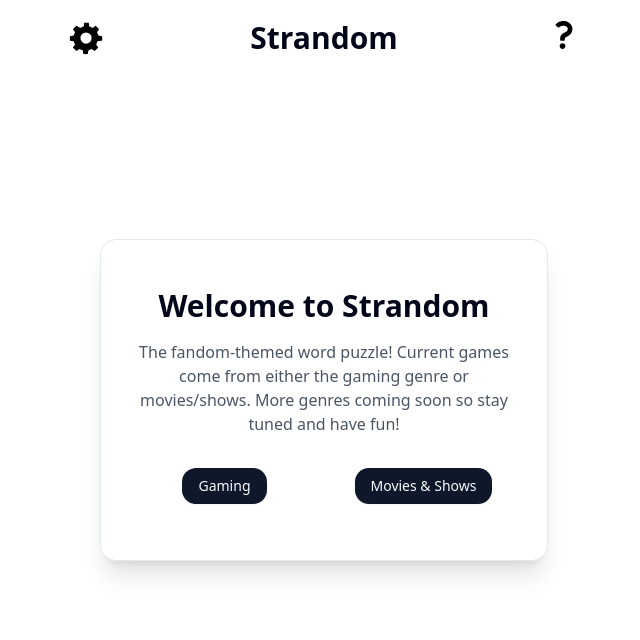
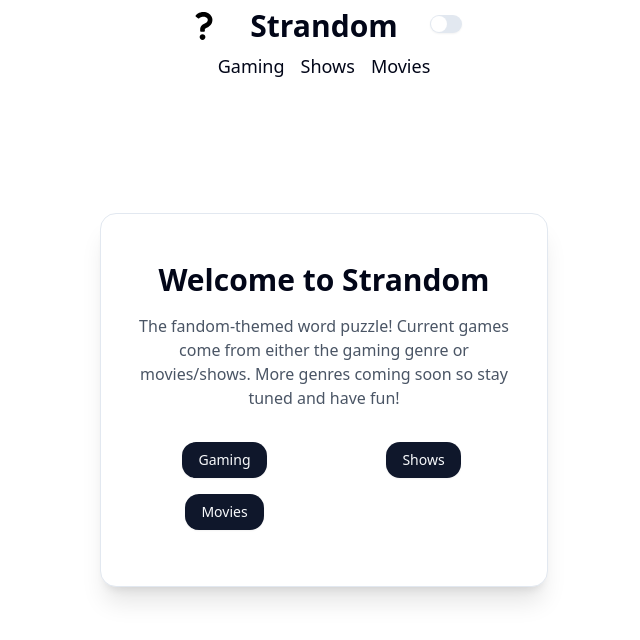
Before and after one commit to Coacoabro/strandom, a Next.js app: page / in a window 1280 px wide. Shown: the top 640 px of the page, without its empty margins (316-956 px from the left). Built offline with nearby package versions, Linux system fonts and the light colour scheme.

Commit message:
Finished UI changes for MVP

```diff
--- a/src/components/DarkMode.js
+++ b/src/components/DarkMode.js
@@ -1,6 +1,7 @@
 import { useTheme } from "next-themes"
 import { useEffect, useState } from "react"
 import { Switch } from "@/components/ui/switch";
+import { Tooltip, TooltipContent, TooltipTrigger } from "@/components/ui/tooltip"
 
 
 export default function DarkMode( {isAbsolute} ) {
@@ -18,12 +19,17 @@ export default function DarkMode( {isAbsolute} ) {
 
     return(
         <div className={`${isAbsolute ? "absolute" : ""} flex items-center sm:justify-start gap-3 ml-6 sm:ml-0 scale-125 sm:scale-100`}>
-            <Switch
-                checked={isDark}
-                onCheckedChange={(checked) => setTheme(checked ? 'dark' : 'light')}
-                aria-label="Toggle theme"
-            />
-            Mode: {isDark ? "Dark" : "Light"}
+            <Tooltip>
+                <TooltipTrigger>
+                    <Switch
+                        checked={isDark}
+                        onCheckedChange={(checked) => setTheme(checked ? 'dark' : 'light')}
+                        aria-label="Toggle theme"
+                    />
+                    <p className="sm:hidden">Mode: {isDark ? "Dark" : "Light"}</p>
+                </TooltipTrigger>
+                <TooltipContent className="text-lg">Mode: {isDark ? "Dark" : "Light"}</TooltipContent>
+            </Tooltip>
         </div>
     )
 }
--- a/src/components/DropDown.js
+++ b/src/components/DropDown.js
@@ -40,7 +40,8 @@ export default function DropdownMenuCheckboxes() {
                     <DropdownMenuPortal>
                         <DropdownMenuSubContent>
                             <DropdownMenuItem><Link href="/gaming/game">Gaming</Link></DropdownMenuItem>
-                            <DropdownMenuItem><Link href="/screen/game">Movies & Shows</Link></DropdownMenuItem>
+                            <DropdownMenuItem><Link href="/shows/game">Shows</Link></DropdownMenuItem>
+                            <DropdownMenuItem><Link href="/movies/game">Movies</Link></DropdownMenuItem>
                         </DropdownMenuSubContent>
                     </DropdownMenuPortal>
                 </DropdownMenuSub>
--- a/src/components/Game/LetterTile.js
+++ b/src/components/Game/LetterTile.js
@@ -22,21 +22,19 @@ export default function LetterTile( { letter, row, col, onClick, isSelected, isF
         <div className="relative text-center w-full h-full transition-all transition-colors duration-200">
             <motion.button
                 whileTap={{ scale: 0.95 }}
-                animate={{
-                    backgroundColor: isSelected ? "#60A5FA"  // blue-400
-                    : isFound ? "#86EFAC"  // green-300
-                    : "rgba(0,0,0,0)",
-                    scale: isSelected ? 1.05 : 1,
-                }}
+                animate={{ scale: isSelected ? 1.05 : 1 }}
                 transition={sharedSpring}
                 data-row={row}
                 data-col={col}
                 variant="ghost"
-                className={`relative z-30 pb-0.5 rounded-full leading-none select-none w-12 h-12 text-3xl font-bold
-                    ${isSelected ? "text-black hover:text-black font-bold"
-                        : isFound ? "text-black hover:text-black font-bold"
+                className={`
+                    relative z-30 pb-0.5 rounded-full leading-none select-none
+                    w-12 h-12 text-3xl font-bold
+                    ${isSelected ? "bg-blue-400 text-black font-bold"
+                        : isFound ? "bg-green-300 text-black font-bold"
                         : isHinted ? "text-blue-400 dark:text-blue-500"
-                        : ""} `}
+                        : ""}
+                `}
                 onClick={!isDragging ? onClick : undefined}
                 onPointerDown={onPointerDown}
                 onPointerEnter={onPointerEnter}
@@ -47,19 +45,11 @@ export default function LetterTile( { letter, row, col, onClick, isSelected, isF
 
 
             {foundConnectTo && (
-                <motion.div
-                    className={cn(connectorClass(foundConnectTo, isFound, true))}
-                    animate={{ opacity: 1, scale: 1 }}
-                    transition={connectorSpring}
-                />
+                <div className={cn(connectorClass(foundConnectTo, isFound, true))} />
             )}
 
             {connectTo && (
-                <motion.div
-                    className={cn(connectorClass(connectTo, false, false))}
-                    animate={{ opacity: 1, scale: 1 }}
-                    transition={connectorSpring}
-                />
+                <div className={cn(connectorClass(connectTo, false, false))} />
             )}
 
 
@@ -70,13 +60,13 @@ export default function LetterTile( { letter, row, col, onClick, isSelected, isF
 
 function connectorClass(dir, isFound, above) {
     const base = above ? "absolute z-0" : "absolute z-10"
-    let color = isFound ? "bg-green-300" : "bg-[#60A5FA]"
+    let color = isFound ? "bg-green-300" : "bg-blue-400"
 
     switch (dir) {
         case "right":
-            return `${base} ${color} top-[65%] w-7 h-4 left-1/6 -translate-x-full -translate-y-full`;
+            return `${base} ${color} top-[65%] w-6 h-4 left-1/6 -translate-x-full -translate-y-full`;
         case "left":
-            return `${base} ${color} top-[65%] w-7 h-4 left-[74%] -translate-y-full`;
+            return `${base} ${color} top-[65%] w-6 h-4 left-[80%] -translate-y-full`;
         case "down":
             return `${base} ${color} w-4 h-6 right-[37%] -top-[40%]`;
         case "up":
--- a/src/components/HowToPlay/HowToPlay.js
+++ b/src/components/HowToPlay/HowToPlay.js
@@ -12,9 +12,7 @@ export default function HowToPlay(){
     return(
         <Dialog open={open} onOpenChange={setOpen}>
             <DialogTrigger asChild>
-                <Button variant="ghost">
-                    <img src="/questionmark.svg" className="w-7 dark:invert"/>
-                </Button>
+                <img src="/questionmark.svg" className="w-7 dark:invert hover:scale-110 transition-all duration-300"/>
             </DialogTrigger>
             <DialogContent className="max-w-lg">
                 <DialogHeader className="text-2xl font-bold">
--- a/src/components/Layout.js
+++ b/src/components/Layout.js
@@ -126,25 +126,30 @@ export default function Layout( {children} ) {
           {/* DESKTOP */}
           <div className="hidden sm:block">
             <div className="fixed top-0 left-0 w-full z-50">
-              <div className="flex justify-center items-end max-w-xl mx-auto h-14">
-                  <div className="w-1/4 lg:w-1/6 flex justify-center text-3xl font-bold">
-                    <DropDown />
-                  </div>
-                  <div className="w-1/2 lg:w-2/3 flex justify-center text-3xl font-bold">
-                    <Link className="hover:scale-110 transition-all duration-400" href="/">
-                      Strandom
-                    </Link>
-                  </div>
-                  <div className="w-1/4 lg:w-1/6 flex justify-center text-3xl font-bold hover:scale-110 transition-all duration-400">
-                    <Tooltip>
+              <div className="flex justify-center p-2">
+                <div className="flex justify-end px-8 text-3xl font-bold w-1/4">
+                  <Tooltip>
+                    <TooltipTrigger>
+                      <HowToPlay />
+                    </TooltipTrigger>
+                    <TooltipContent className="text-lg">How to Play</TooltipContent>
+                  </Tooltip>
+                </div>
+                <Link className="hover:scale-110 transition-all duration-400 text-3xl font-bold flex justify-center" href="/">
+                  Strandom
+                </Link>
+                <div className="flex justify-start px-8 w-1/4">
+                  {/* <DropDown /> */}
+                  <DarkMode />
+                </div>
+              </div>
 
-                      <TooltipTrigger>
-                        <HowToPlay />
-                      </TooltipTrigger>
+              <div className="flex justify-center items-end max-w-xl mx-auto gap-4 text-lg">
 
-                      <TooltipContent className="text-lg">How to Play</TooltipContent>
-                    </Tooltip>
-                  </div>
+                <Link href="/gaming/game" className="hover:underline">Gaming</Link>
+                <Link href="/shows/game" className="hover:underline">Shows</Link>
+                <Link href="/movies/game" className="hover:underline">Movies</Link>
+
               </div>
             </div>
 
--- a/src/pages/[genre]/game.js
+++ b/src/pages/[genre]/game.js
@@ -30,28 +30,28 @@ export default function Game( {genre} ) {
     const [selected, setSelected] = useState([]);
     const [foundWords, setFoundWords] = useState(() => {
         if (typeof window !== "undefined") {
-            const saved = localStorage.getItem("foundWords");
+            const saved = localStorage.getItem(`${genre}_foundWords`);
             return saved ? JSON.parse(saved) : [];
         }
         return [];
     });
     const [hintedWords, setHintedWords] = useState(() => {
         if (typeof window !== "undefined") {
-            const saved = localStorage.getItem("hintedWords");
+            const saved = localStorage.getItem(`${genre}_hintedWords`);
             return saved ? saved.split(",") : [];
         }
         return [];
     })
     const [results, setResults] = useState(() => {
         if (typeof window !== "undefined") {
-            const saved = localStorage.getItem("results");
+            const saved = localStorage.getItem(`${genre}_results`);
             return saved ? saved.split(",") : [];
         }
         return [];
     });
     const [goldAmount, setGoldAmount] = useState(() => {
         if (typeof window !== "undefined") {
-            const saved = localStorage.getItem("gold");
+            const saved = localStorage.getItem(`${genre}_gold`);
             return saved ? Number(saved) : 0
         }
         return 0;
@@ -117,13 +117,13 @@ export default function Game( {genre} ) {
     // SAVE PROGRESS
     useEffect(() => {
         if(gameWon) {
-            localStorage.setItem("gameWon", true)
+            localStorage.setItem(`${genre}_gameWon`, true)
         }
 
-        localStorage.setItem("foundWords", JSON.stringify(foundWords))
-        localStorage.setItem("results", results.join(","))
-        localStorage.setItem("hintedWords", hintedWords.join(","))
-        localStorage.setItem("gold", goldAmount)
+        localStorage.setItem(`${genre}_foundWords`, JSON.stringify(foundWords))
+        localStorage.setItem(`${genre}_results`, results.join(","))
+        localStorage.setItem(`${genre}_hintedWords`, hintedWords.join(","))
+        localStorage.setItem(`${genre}_gold`, goldAmount)
 
     }, [foundWords, gameWon, results, goldAmount, hintedWords])
 
@@ -426,9 +426,10 @@ export default function Game( {genre} ) {
 
                     {/* <Button
                         onClick={() => {
-                            localStorage.removeItem("foundWords")
-                            localStorage.removeItem("results")
-                            localStorage.removeItem("resultsDrawerShown")
+                            localStorage.removeItem(`${genre}_foundWords`)
+                            localStorage.removeItem(`${genre}_results`)
+                            localStorage.removeItem(`${genre}_hintedWords`)
+                            localStorage.removeItem(`${genre}_gameWon`)
                             setFoundWords([])
                             setGuessedWords([])
                             setHintedWords([])
--- a/src/pages/api/[genre].js
+++ b/src/pages/api/[genre].js
@@ -9,7 +9,7 @@ export default async function handler(req, res) {
     const mm = String(today.getMonth() + 1).padStart(2, '0');
     const dd = String(today.getDate()).padStart(2, '0');
     // const date = `${yyyy}${mm}${dd}`;
-    const date = `20250709`
+    const date = `20250721`
 
     const url = `https://d35lwzawlg3izy.cloudfront.net/data/${genre}/${date}.json`;
 
--- a/src/pages/index.js
+++ b/src/pages/index.js
@@ -26,14 +26,14 @@ export default function Home() {
                     <Link href="/gaming/game">Gaming</Link>
                 </Button>
               </div>
-              {/* <div className="py-2 flex justify-evenly items-center">
-                <Button asChild className="px-4 py-2 rounded-xl hover:scale-105">
-                    <Link href="/anime/game">Anime</Link>
-                </Button>
-              </div> */}
               <div className="py-2 flex justify-evenly items-center">
                 <Button asChild className="px-4 py-2 rounded-xl hover:scale-105">
-                    <Link href="/screen/game">Movies & Shows</Link>
+                    <Link href="/shows/game">Shows</Link>
+                </Button>
+              </div>
+              <div className="py-2 flex justify-evenly items-center">
+                <Button asChild className="px-4 py-2 rounded-xl hover:scale-105">
+                    <Link href="/movies/game">Movies</Link>
                 </Button>
               </div>
               {/* <div className="py-2 flex justify-evenly items-center">
```
Also changed, not shown: 1 other file (tests, documents, lock files or other folders).
